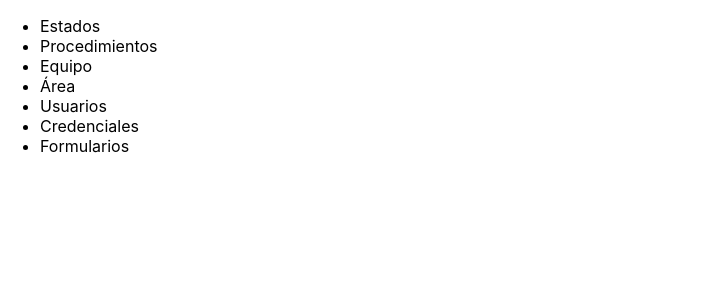
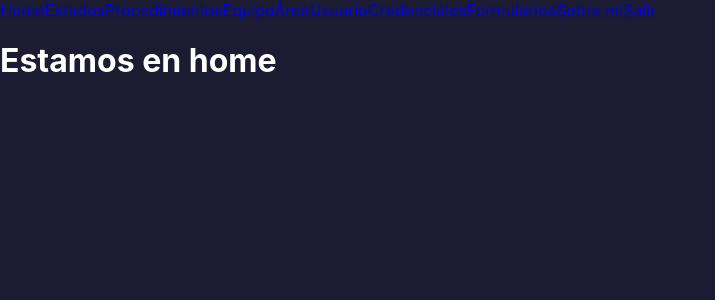
Before and after one commit to migayalach/registrationForm, a React (Create React App) app in the folder client_form/: page /home in a window 1280 px wide. Shown: the top 300 px of the page, without its empty margins (0-715 px from the left). Built offline with nearby package versions, Linux system fonts and the light colour scheme.

Commit message:
paginando

```diff
--- a/client_form/src/App.js
+++ b/client_form/src/App.js
@@ -1,10 +1,31 @@
-import { Home } from "./Views";
+// COMPONET'S
+import { Home, Form } from "./Views";
+import NavBar from "./Components/NavBar/NavBar";
+
+// HOOK'S
+import { Routes, Route, useLocation } from "react-router-dom";
+
+// STYLESHEET'S
 import "./StyleSheets/App.css";
 
 const App = () => {
+  const location = useLocation();
+  console.log(location.pathname);
   return (
     <div className="App">
-      <Home />
+      {location.pathname !== "/" && <NavBar />}
+      <Routes>
+        <Route path="/home" element={<Home />} />
+      </Routes>
+      {/* <Route exact path="" component={}/>
+      <Route exact path="" component={}/>
+      <Route exact path="" component={}/>
+      <Route exact path="" component={}/>
+      <Route exact path="" component={}/>
+      <Route exact path="" component={}/>
+      <Route exact path="" component={}/>
+      <Route exact path="" component={}/>
+      <Route exact path="" component={}/> */}
     </div>
   );
 };
--- a/client_form/src/Components/NavBar/NavBar.jsx
+++ b/client_form/src/Components/NavBar/NavBar.jsx
@@ -1,17 +1,23 @@
+// COMPONET'S
+import { NavLink } from "react-router-dom";
+
+// HOOK'S
+
+// STYLESHEET'S
+
 const NavBar = () => {
   return (
     <>
-      <nav>
-        <ul>
-          <li>Estados</li>
-          <li>Procedimientos</li>
-          <li>Equipo</li>
-          <li>Área</li>
-          <li>Usuarios</li>
-          <li>Credenciales</li>
-          <li>Formularios</li>
-        </ul>
-      </nav>
+      <NavLink to="/home">Home</NavLink>
+      <NavLink to="/state">Estados</NavLink>
+      <NavLink to="/procedures">Procedimientos</NavLink>
+      <NavLink to="/equipment">Equipo</NavLink>
+      <NavLink to="/area">Área</NavLink>
+      <NavLink to="/user">Usuario</NavLink>
+      <NavLink to="/credential">Credenciales</NavLink>
+      <NavLink to="/form">Formularios</NavLink>
+      <NavLink to="/about">Sobre mi</NavLink>
+      <NavLink to="/out">Salir</NavLink>
     </>
   );
 };
--- a/client_form/src/StyleSheets/index.css
+++ b/client_form/src/StyleSheets/index.css
@@ -1,13 +1,15 @@
 body {
   margin: 0;
-  font-family: -apple-system, BlinkMacSystemFont, 'Segoe UI', 'Roboto', 'Oxygen',
-    'Ubuntu', 'Cantarell', 'Fira Sans', 'Droid Sans', 'Helvetica Neue',
+  font-family: -apple-system, BlinkMacSystemFont, "Segoe UI", "Roboto", "Oxygen",
+    "Ubuntu", "Cantarell", "Fira Sans", "Droid Sans", "Helvetica Neue",
     sans-serif;
   -webkit-font-smoothing: antialiased;
   -moz-osx-font-smoothing: grayscale;
+  color: #fff;
+  background-color: #1b1b32;
 }
 
 code {
-  font-family: source-code-pro, Menlo, Monaco, Consolas, 'Courier New',
+  font-family: source-code-pro, Menlo, Monaco, Consolas, "Courier New",
     monospace;
 }
--- a/client_form/src/Views/Home/Home.jsx
+++ b/client_form/src/Views/Home/Home.jsx
@@ -1,11 +1,7 @@
-import Form from "../Form/Form";
-import NavBar from "../../Components/NavBar/NavBar";
-
 const Home = () => {
   return (
     <>
-      <NavBar />
-      {/* <Form /> */}
+      <h1>Estamos en home</h1>
     </>
   );
 };
--- a/client_form/src/Views/index.js
+++ b/client_form/src/Views/index.js
@@ -1,4 +1,4 @@
 import Form from "./Form/Form";
 import Home from "./Home/Home";
 
-export {Form, Home};
+export { Form, Home };
```
Also changed, not shown: client_form/src/Components/Pagintation.jsx (added, +9 -0 lines).
